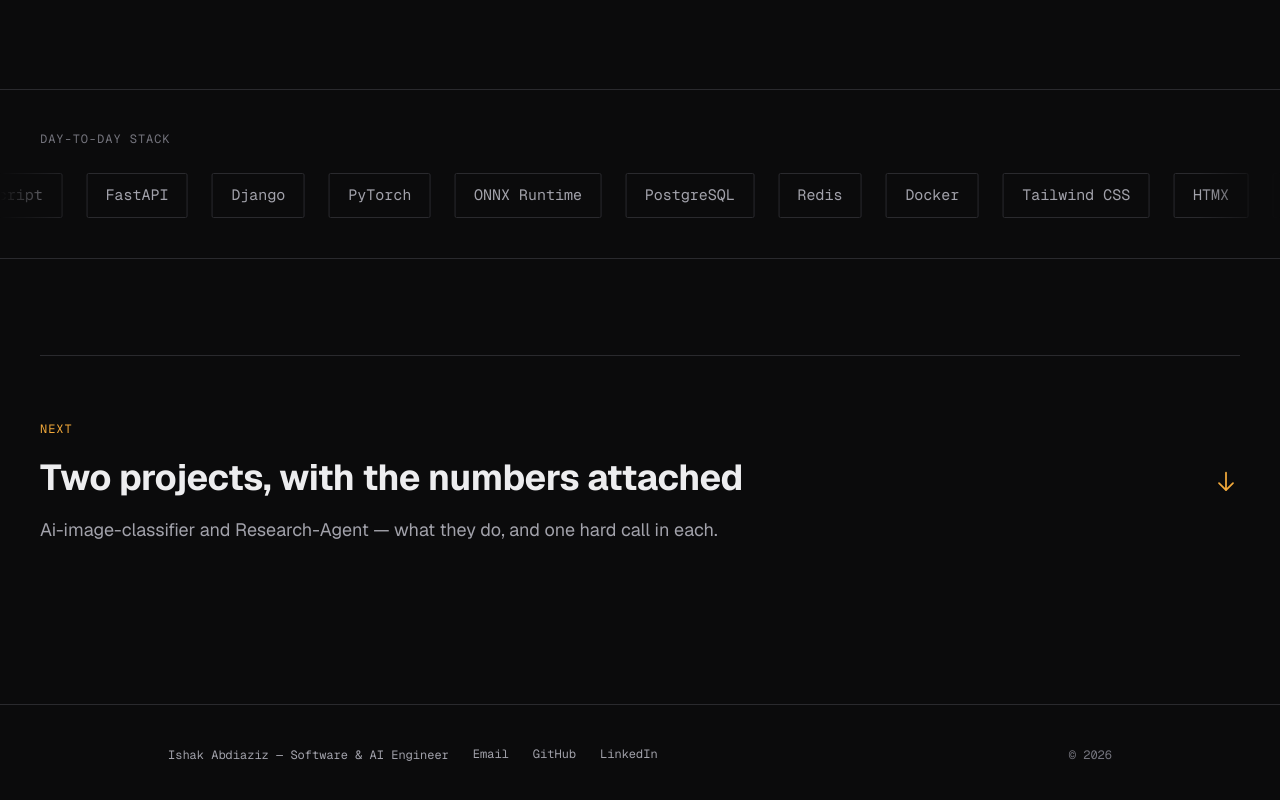
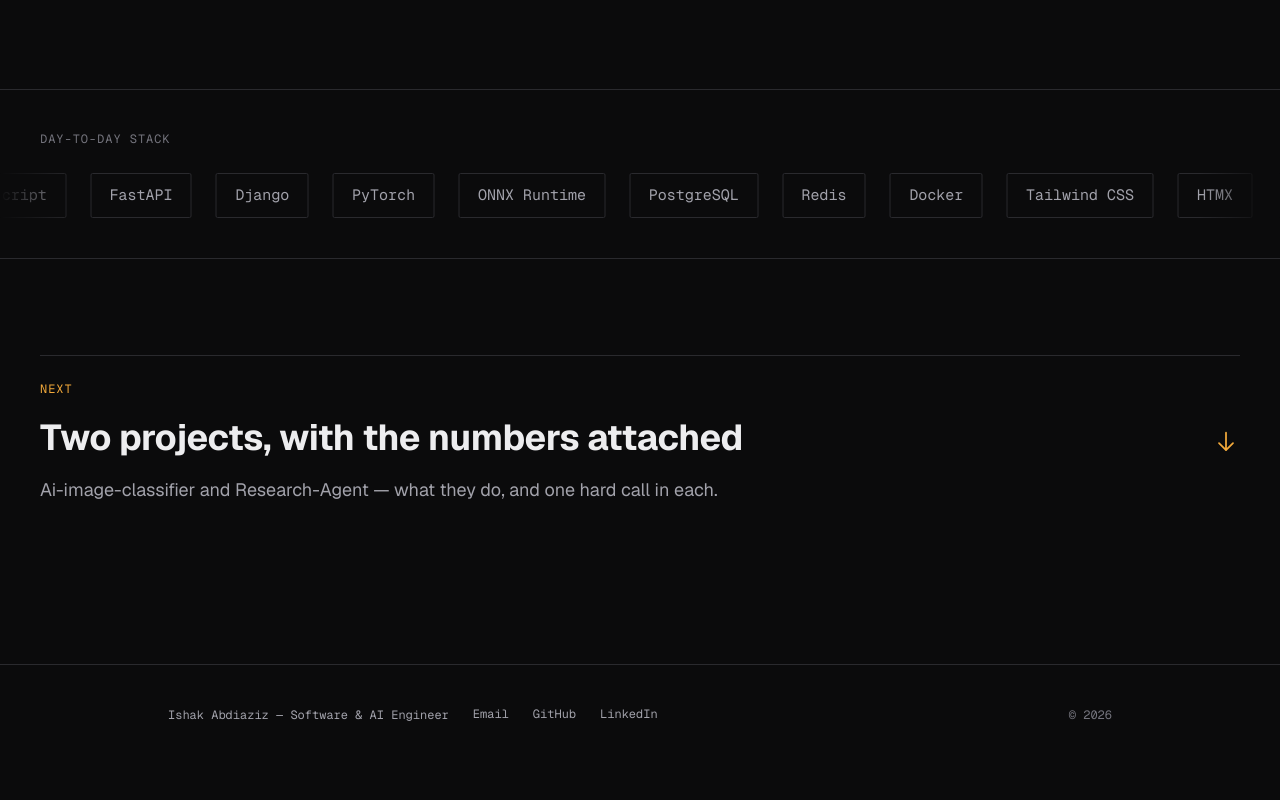
Before and after one commit to IshakAbdiazizHussen/Ishak-Abdiaziz----Portfolio, a Next.js app in the folder frontend/: page / in a window 1280 px wide. Shown: the part 1134-1934 px from the top of the page. After the commit the page ends 1900 px from the top, so only its background shows below. Built offline with nearby package versions, Linux system fonts and the light colour scheme; no server answers.

Commit message:
smoothly but...

```diff
--- a/frontend/components/NextTeaser.module.css
+++ b/frontend/components/NextTeaser.module.css
@@ -9,7 +9,8 @@
   align-items: center;
   justify-content: space-between;
   gap: var(--space-lg);
-  padding-block: var(--space-xl);
+  /* Small gap between the rule and the text; more breathing room below. */
+  padding-block: var(--space-md) var(--space-xl);
   /* Rule aligned with the content, not the viewport. */
   border-top: var(--border-width) solid var(--border);
   color: inherit;
```
